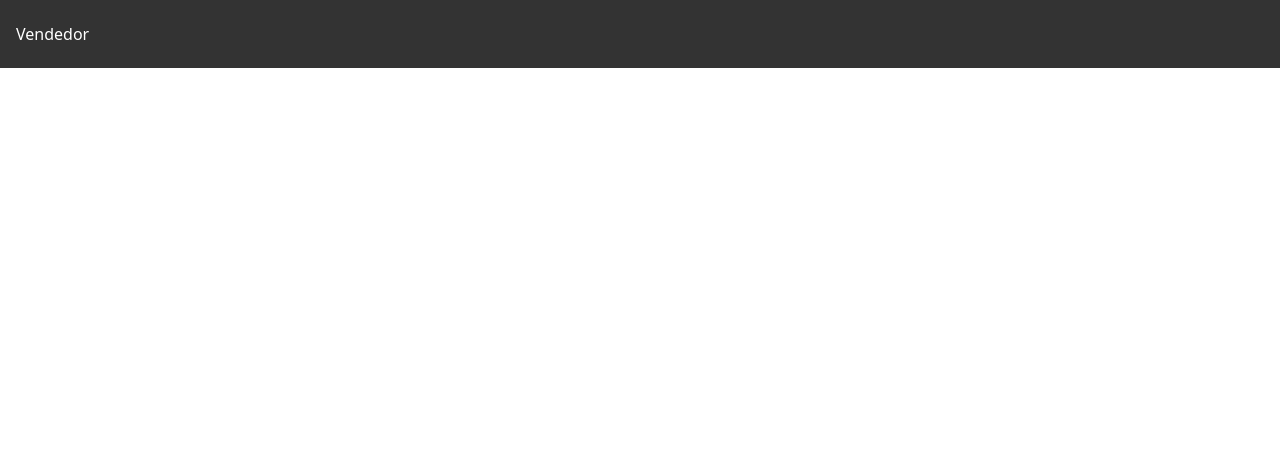
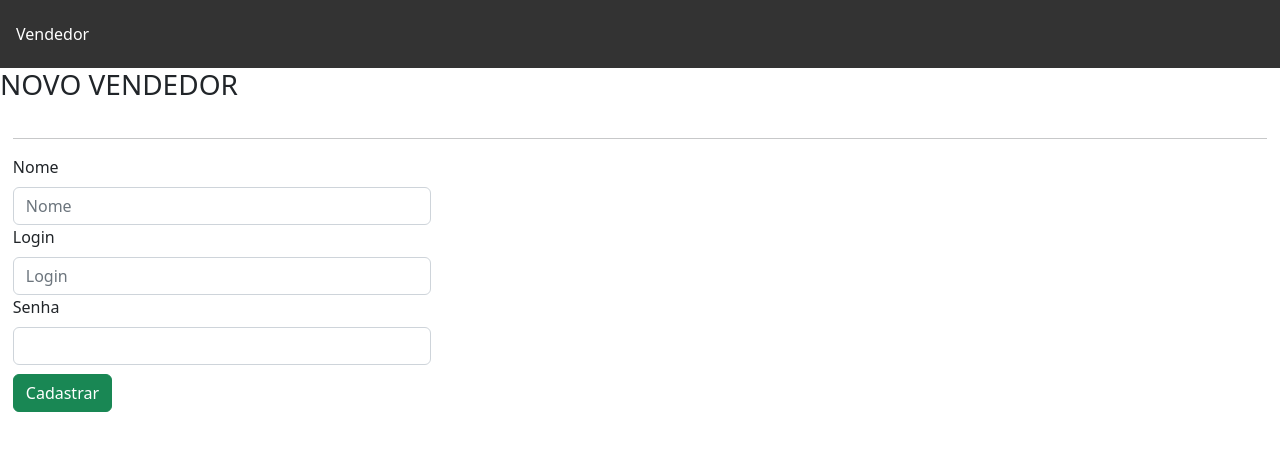
Before and after one commit to RaphaelCardoso123/SistemaVendasFront, a Vue app: page /vendedor/cadastrar in a window 1280 px wide. Before the commit this address had no page. Shown: the top 450 px of the page. Built offline with nearby package versions, Linux system fonts and the light colour scheme.

Commit message:
Implementando modo cadastrar novo vendedor

```diff
--- /dev/null
+++ b/src/components/vendedor/Cadastrar.vue
@@ -0,0 +1,50 @@
+<template>
+    <h3>NOVO VENDEDOR</h3>
+    <div class="form" style="padding: 1%;">
+        <hr/>
+        <div class="col-4">
+            <div>
+                <label class="form-label">Nome</label>
+                <input type="text" required v-model="vendedor.nome" class="form-control" placeholder="Nome">
+            </div>
+            <div>
+                <label class="form-label">Login</label>
+                <input type="text" required v-model="vendedor.login" class="form-control" placeholder="Login">
+            </div>
+            <div>
+                <label class="form-label">Senha</label>
+                <input type="password" required v-model="vendedor.senha" class="form-control">
+            </div>
+            <button class="btn btn-success" @click="cadastrarVendedor" style="margin-top: 2%;">Cadastrar</button>
+        </div>
+    </div>
+</template>
+<script>
+import VendedorDataService from '../../services/VendedorDataService';
+
+export default {
+    data() {
+        return {
+            vendedor: {
+                nome: '',
+                login: '',
+                senha: ''
+            }
+        }
+    },
+    methods: {
+        cadastrarVendedor() {
+            var data = {
+                nome: this.vendedor.nome,
+                login: this.vendedor.login,
+                senha: this.vendedor.senha
+            };
+
+            VendedorDataService.cadastrar(data)
+                .then(() => {
+                    this.$router.push('listar');
+                });
+        }
+    }
+}
+</script>
--- a/src/router.js
+++ b/src/router.js
@@ -1,6 +1,7 @@
 import { createWebHistory, createRouter } from "vue-router";
 import ListarVendedor from "./components/vendedor/Listar.vue";
 import TheWelcome from "./components/TheWelcome.vue";
+import Cadastrar from "./components/vendedor/Cadastrar.vue";
 
 
 const routes = [
@@ -11,6 +12,10 @@ const routes = [
     {
         path: "/",
         component: TheWelcome
+    },
+    {
+        path: "/vendedor/cadastrar",
+        component: Cadastrar
     }
 ];
 const router = createRouter({
--- a/src/services/VendedorDataService.js
+++ b/src/services/VendedorDataService.js
@@ -4,6 +4,10 @@ class VendedorDataService {
     listar() {
         return http.get ('/vendedor/listar');
     }
+
+    cadastrar(vendedor) {
+        return http.post('/vendedor', vendedor);
+    }
 }
 
 export default new VendedorDataService();
```
